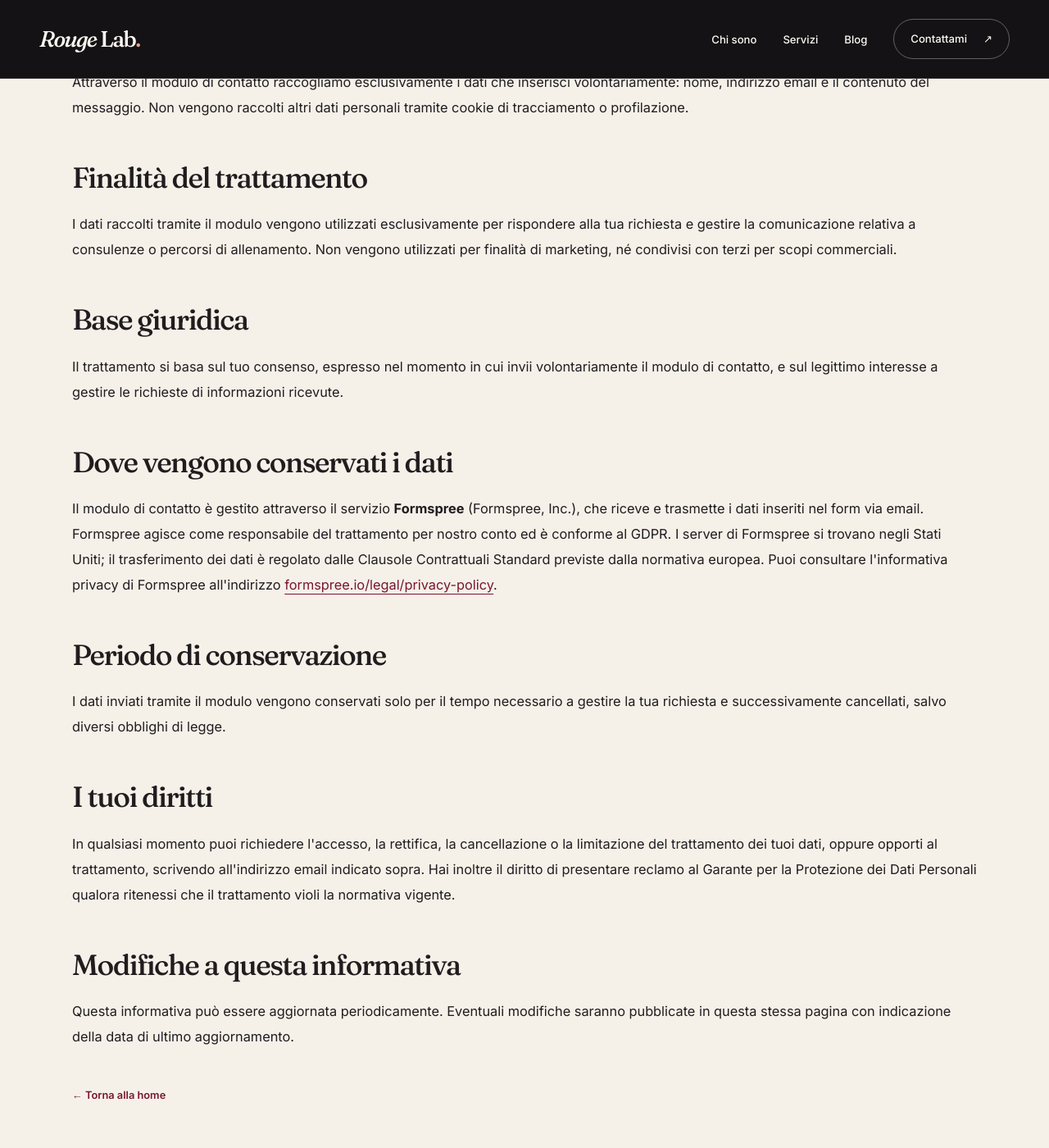
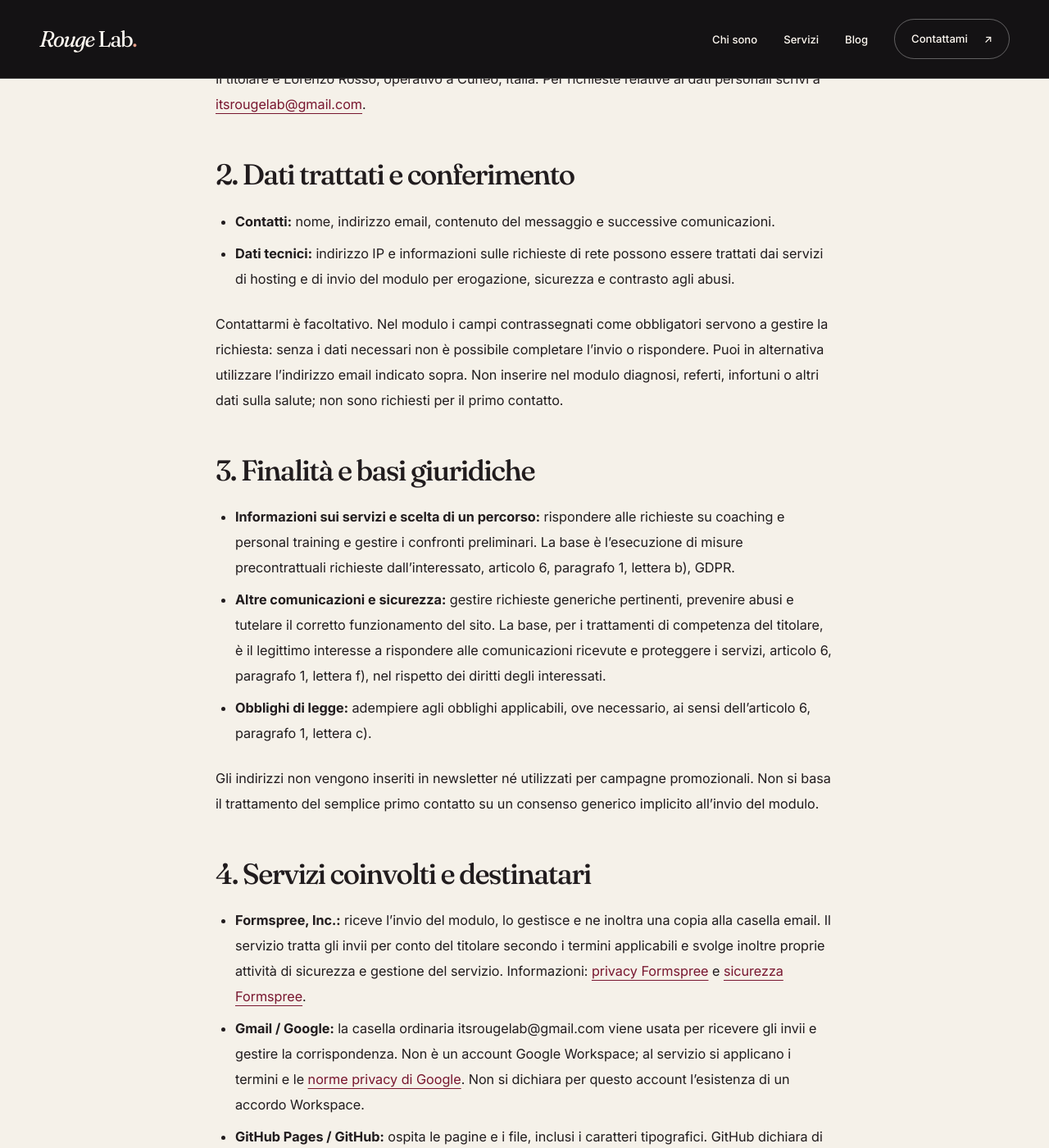
Before and after one commit to lorenzorossoo/Portfolio, a Jekyll site: the page built from privacy.html, in a window 1280 px wide and 1400 px high, scrolled down 584 px. Shown: the whole window at 82% size. Built offline with Jekyll 4.4.1, drawn with Linux system fonts in a browser that asks for light colours; some of the changed text lies outside the part shown.

Commit message:
update privacy, font

```diff
--- a/_layouts/default.html
+++ b/_layouts/default.html
@@ -1,49 +1,30 @@
 <!DOCTYPE html>
-<html lang="it">
-<head>
-<meta charset="UTF-8">
-<meta name="viewport" content="width=device-width, initial-scale=1.0">
-<meta name="theme-color" content="#141214">
+<html lang="it"><head>
+<meta charset="UTF-8"><meta name="viewport" content="width=device-width, initial-scale=1.0"><meta name="theme-color" content="#141214">
 <title>{{ page.title | escape }}{% if page.title %} | {% endif %}Rouge Lab</title>
 <meta name="description" content="{{ page.excerpt | default: site.description | strip_html | normalize_whitespace | escape }}">
+{% if page.noindex %}<meta name="robots" content="noindex,follow">{% endif %}
 <link rel="canonical" href="{{ page.url | absolute_url }}">
 <link rel="stylesheet" href="{{ '/style.css' | relative_url }}">
-<link rel="preconnect" href="https://fonts.googleapis.com">
-<link rel="preconnect" href="https://fonts.gstatic.com" crossorigin>
-<link href="https://fonts.googleapis.com/css2?family=Fraunces:ital,wght@0,500;0,600;0,700;1,500;1,600&family=Inter:wght@400;500;600;700&display=swap" rel="stylesheet">
+<link rel="stylesheet" href="{{ '/fonts.css' | relative_url }}">
 <link rel="icon" href="{{ '/assets/homePage/favicon.jpg' | relative_url }}">
-<meta property="og:site_name" content="Rouge Lab">
-<meta property="og:title" content="{{ page.title | default: site.title | escape }} | Rouge Lab">
+<meta property="og:site_name" content="Rouge Lab"><meta property="og:title" content="{{ page.title | default: site.title | escape }} | Rouge Lab">
 <meta property="og:description" content="{{ page.excerpt | default: site.description | strip_html | normalize_whitespace | escape }}">
-<meta property="og:image" content="{{ '/assets/homePage/logo.jpg' | absolute_url }}">
-<meta property="og:url" content="{{ page.url | absolute_url }}">
+<meta property="og:image" content="{{ '/assets/homePage/logo.jpg' | absolute_url }}"><meta property="og:url" content="{{ page.url | absolute_url }}">
 <meta property="og:type" content="{% if page.layout == 'post' %}article{% else %}website{% endif %}">
-<meta name="twitter:card" content="summary_large_image">
-<meta name="twitter:image" content="{{ '/assets/homePage/logo.jpg' | absolute_url }}">
-<meta name="author" content="Lorenzo Rosso">
-</head>
-<body>
+<meta name="twitter:card" content="summary_large_image"><meta name="twitter:image" content="{{ '/assets/homePage/logo.jpg' | absolute_url }}"><meta name="author" content="Lorenzo Rosso">
+</head><body>
 <a class="skip-link" href="#main-content">Vai al contenuto</a>
-<header class="navbar">
- <div class="nav-inner">
-  <a href="{{ '/' | relative_url }}" class="logo" aria-label="Rouge Lab — Home"><span class="accent">Rouge</span> Lab<span class="brand-dot" aria-hidden="true">.</span></a>
-  <nav aria-label="Navigazione principale">
-   <ul class="nav-links" id="primary-menu">
-    <li class="mobile-only"><a href="{{ '/' | relative_url }}">Home</a></li>
-    <li><a href="{{ '/#chi-sono' | relative_url }}">Chi sono</a></li>
-    <li><a href="{{ '/#servizi' | relative_url }}">Servizi</a></li>
-    <li><a href="{{ '/blog/' | relative_url }}">Blog</a></li>
-    <li><a href="{{ '/#contatti' | relative_url }}" class="btn-nav">Contattami <span aria-hidden="true">↗</span></a></li>
-   </ul>
-  </nav>
-  <button class="menu-toggle" aria-label="Apri menu" aria-expanded="false" aria-controls="primary-menu"><span></span><span></span><span></span></button>
- </div>
-</header>
+<header class="navbar"><div class="nav-inner">
+ <a href="{{ '/' | relative_url }}" class="logo" aria-label="Rouge Lab — Home"><span class="accent">Rouge</span> Lab<span class="brand-dot" aria-hidden="true">.</span></a>
+ <nav aria-label="Navigazione principale"><ul class="nav-links" id="primary-menu">
+ <li class="mobile-only"><a href="{{ '/' | relative_url }}">Home</a></li>
+ <li><a href="{{ '/#chi-sono' | relative_url }}">Chi sono</a></li><li><a href="{{ '/#servizi' | relative_url }}">Servizi</a></li>
+ <li><a href="{{ '/blog/' | relative_url }}">Blog</a></li><li><a href="{{ '/#contatti' | relative_url }}" class="btn-nav">Contattami <span aria-hidden="true">↗</span></a></li>
+ </ul></nav>
+ <button class="menu-toggle" aria-label="Apri menu" aria-expanded="false" aria-controls="primary-menu"><span></span><span></span><span></span></button>
+</div></header>
 <main id="main-content" tabindex="-1">{{ content }}</main>
-<footer class="footer"><div class="container footer-inner">
- <a href="{{ '/' | relative_url }}" class="logo"><span class="accent">Rouge</span> Lab.</a>
- <div><p>&copy; {{ site.time | date: '%Y' }} Lorenzo Rosso – Chinesiologo. Tutti i diritti riservati.</p><a href="{{ '/privacy/' | relative_url }}">Privacy Policy</a></div>
-</div></footer>
-<script src="{{ '/script.js' | relative_url }}" defer></script>
-</body>
-</html>
+<footer class="footer"><div class="container footer-inner"><a href="{{ '/' | relative_url }}" class="logo"><span class="accent">Rouge</span> Lab.</a><div>
+<p>&copy; {{ site.time | date: '%Y' }} Lorenzo Rosso – Chinesiologo. Tutti i diritti riservati.</p><a href="{{ '/privacy/' | relative_url }}">Privacy e cookie</a></div></div></footer>
+<script src="{{ '/script.js' | relative_url }}" defer></script></body></html>
--- /dev/null
+++ b/fonts.css
@@ -0,0 +1,22 @@
+/* Rouge Lab — font locali. File attesi in assets/fonts/, nomi case-sensitive. */
+@font-face {
+  font-family: 'Inter';
+  src: url('assets/fonts/Inter-Variable.ttf') format('truetype');
+  font-style: normal;
+  font-weight: 100 900;
+  font-display: swap;
+}
+@font-face {
+  font-family: 'Fraunces';
+  src: url('assets/fonts/Fraunces-Variable.ttf') format('truetype');
+  font-style: normal;
+  font-weight: 100 900;
+  font-display: swap;
+}
+@font-face {
+  font-family: 'Fraunces';
+  src: url('assets/fonts/Fraunces-Italic-Variable.ttf') format('truetype');
+  font-style: italic;
+  font-weight: 100 900;
+  font-display: swap;
+}
--- a/privacy.html
+++ b/privacy.html
@@ -1,92 +1,35 @@
 ---
 layout: default
-title: Privacy Policy
+title: Privacy e cookie
 permalink: /privacy/
 ---
-
-<section class="section">
-  <div class="container">
-    <h1>Privacy Policy</h1>
-
-    <p class="article-meta">Ultimo aggiornamento: 24 settembre 2026</p>
-
-    <div class="article-body">
-      <p>
-        La presente informativa descrive come vengono trattati i dati
-        personali raccolti attraverso il modulo di contatto presente su
-        questo sito, in conformità al Regolamento (UE) 2016/679 (GDPR).
-      </p>
-
-      <h2>Titolare del trattamento</h2>
-      <p>
-        Il titolare del trattamento dei dati è Lorenzo Rosso. Per qualsiasi
-        richiesta relativa ai tuoi dati personali puoi scrivere a
-        <a href="mailto:itsrougelab@gmail.com">itsrougelab@gmail.com</a>.
-      </p>
-
-      <h2>Quali dati raccogliamo</h2>
-      <p>
-        Attraverso il modulo di contatto raccogliamo esclusivamente i dati
-        che inserisci volontariamente: nome, indirizzo email e il contenuto
-        del messaggio. Non vengono raccolti altri dati personali tramite
-        cookie di tracciamento o profilazione.
-      </p>
-
-      <h2>Finalità del trattamento</h2>
-      <p>
-        I dati raccolti tramite il modulo vengono utilizzati esclusivamente
-        per rispondere alla tua richiesta e gestire la comunicazione relativa
-        a consulenze o percorsi di allenamento. Non vengono utilizzati per
-        finalità di marketing, né condivisi con terzi per scopi commerciali.
-      </p>
-
-      <h2>Base giuridica</h2>
-      <p>
-        Il trattamento si basa sul tuo consenso, espresso nel momento in cui
-        invii volontariamente il modulo di contatto, e sul legittimo
-        interesse a gestire le richieste di informazioni ricevute.
-      </p>
-
-      <h2>Dove vengono conservati i dati</h2>
-      <p>
-        Il modulo di contatto è gestito attraverso il servizio
-        <strong>Formspree</strong> (Formspree, Inc.), che riceve e trasmette
-        i dati inseriti nel form via email. Formspree agisce come responsabile
-        del trattamento per nostro conto ed è conforme al GDPR. I server di
-        Formspree si trovano negli Stati Uniti; il trasferimento dei dati è
-        regolato dalle Clausole Contrattuali Standard previste dalla
-        normativa europea. Puoi consultare l'informativa privacy di Formspree
-        all'indirizzo
-        <a href="https://formspree.io/legal/privacy-policy" target="_blank" rel="noopener">formspree.io/legal/privacy-policy</a>.
-      </p>
-
-      <h2>Periodo di conservazione</h2>
-      <p>
-        I dati inviati tramite il modulo vengono conservati solo per il
-        tempo necessario a gestire la tua richiesta e successivamente
-        cancellati, salvo diversi obblighi di legge.
-      </p>
-
-      <h2>I tuoi diritti</h2>
-      <p>
-        In qualsiasi momento puoi richiedere l'accesso, la rettifica, la
-        cancellazione o la limitazione del trattamento dei tuoi dati, oppure
-        opporti al trattamento, scrivendo all'indirizzo email indicato sopra.
-        Hai inoltre il diritto di presentare reclamo al Garante per la
-        Protezione dei Dati Personali qualora ritenessi che il trattamento
-        violi la normativa vigente.
-      </p>
-
-      <h2>Modifiche a questa informativa</h2>
-      <p>
-        Questa informativa può essere aggiornata periodicamente. Eventuali
-        modifiche saranno pubblicate in questa stessa pagina con indicazione
-        della data di ultimo aggiornamento.
-      </p>
-    </div>
-
-    <p style="margin-top: 40px;">
-      <a href="{{ '/' | relative_url }}" class="back-link">&larr; Torna alla home</a>
-    </p>
-  </div>
-</section>
+<section class="section"><div class="container article-container">
+<p class="eyebrow">Rouge Lab / Informazioni sui dati</p><h1>Privacy e cookie</h1>
+<p class="article-meta">Ultimo aggiornamento: 6 novembre 2026 — font ospitati localmente</p>
+<div class="article-body">
+<p>Questa informativa descrive il trattamento dei dati personali durante la navigazione sul sito Rouge Lab e quando contatti Lorenzo Rosso tramite il modulo o via email, ai sensi dell’articolo 13 del Regolamento (UE) 2016/679 (GDPR). Non disciplina la raccolta di dati sanitari o il trattamento di dati nell’ambito di un percorso di coaching già avviato, per i quali sono necessarie informazioni specifiche.</p>
+<h2>1. Titolare e contatti</h2>
+<p>Il titolare è Lorenzo Rosso, operativo a Cuneo, Italia. Per richieste relative ai dati personali scrivi a <a href="mailto:itsrougelab@gmail.com">itsrougelab@gmail.com</a>.</p>
+<h2>2. Dati trattati e conferimento</h2>
+<ul><li><strong>Contatti:</strong> nome, indirizzo email, contenuto del messaggio e successive comunicazioni.</li><li><strong>Dati tecnici:</strong> indirizzo IP e informazioni sulle richieste di rete possono essere trattati dai servizi di hosting e di invio del modulo per erogazione, sicurezza e contrasto agli abusi.</li></ul>
+<p>Contattarmi è facoltativo. Nel modulo i campi contrassegnati come obbligatori servono a gestire la richiesta: senza i dati necessari non è possibile completare l’invio o rispondere. Puoi in alternativa utilizzare l’indirizzo email indicato sopra. Non inserire nel modulo diagnosi, referti, infortuni o altri dati sulla salute; non sono richiesti per il primo contatto.</p>
+<h2>3. Finalità e basi giuridiche</h2>
+<ul><li><strong>Informazioni sui servizi e scelta di un percorso:</strong> rispondere alle richieste su coaching e personal training e gestire i confronti preliminari. La base è l’esecuzione di misure precontrattuali richieste dall’interessato, articolo 6, paragrafo 1, lettera b), GDPR.</li><li><strong>Altre comunicazioni e sicurezza:</strong> gestire richieste generiche pertinenti, prevenire abusi e tutelare il corretto funzionamento del sito. La base, per i trattamenti di competenza del titolare, è il legittimo interesse a rispondere alle comunicazioni ricevute e proteggere i servizi, articolo 6, paragrafo 1, lettera f), nel rispetto dei diritti degli interessati.</li><li><strong>Obblighi di legge:</strong> adempiere agli obblighi applicabili, ove necessario, ai sensi dell’articolo 6, paragrafo 1, lettera c).</li></ul>
+<p>Gli indirizzi non vengono inseriti in newsletter né utilizzati per campagne promozionali. Non si basa il trattamento del semplice primo contatto su un consenso generico implicito all’invio del modulo.</p>
+<h2>4. Servizi coinvolti e destinatari</h2>
+<ul><li><strong>Formspree, Inc.:</strong> riceve l’invio del modulo, lo gestisce e ne inoltra una copia alla casella email. Il servizio tratta gli invii per conto del titolare secondo i termini applicabili e svolge inoltre proprie attività di sicurezza e gestione del servizio. Informazioni: <a href="https://formspree.io/legal/privacy-policy" rel="noopener" target="_blank">privacy Formspree</a> e <a href="https://formspree.io/security/" rel="noopener" target="_blank">sicurezza Formspree</a>.</li><li><strong>Gmail / Google:</strong> la casella ordinaria itsrougelab@gmail.com viene usata per ricevere gli invii e gestire la corrispondenza. Non è un account Google Workspace; al servizio si applicano i termini e le <a href="https://policies.google.com/privacy?hl=it" rel="noopener" target="_blank">norme privacy di Google</a>. Non si dichiara per questo account l’esistenza di un accordo Workspace.</li><li><strong>GitHub Pages / GitHub:</strong> ospita le pagine e i file, inclusi i caratteri tipografici. GitHub dichiara di registrare l’indirizzo IP dei visitatori di Pages per motivi di sicurezza. Informazioni: <a href="https://docs.github.com/en/pages/getting-started-with-github-pages/what-is-github-pages" rel="noopener" target="_blank">GitHub Pages</a> e <a href="https://docs.github.com/en/site-policy/privacy-policies/github-general-privacy-statement" rel="noopener" target="_blank">privacy GitHub</a>.</li></ul>
+<p>I caratteri Fraunces e Inter sono distribuiti insieme ai file del sito, con le rispettive licenze. Il caricamento dei caratteri non richiede connessioni ai server Google Fonts. Questa scelta riguarda soltanto la distribuzione dei font: restano i servizi esterni di hosting, modulo e posta descritti sopra.</p>
+<p>I dati non sono pubblicati dal titolare o venduti. Possono essere comunicati alle autorità quando richiesto dalla legge e a soggetti autorizzati nei limiti necessari. Seguendo i collegamenti a siti social o altri siti esterni si applicano le rispettive informative: nel sito i collegamenti social sono semplici link, non feed incorporati.</p>
+<h2>5. Trattamenti fuori dallo Spazio economico europeo</h2>
+<p>I fornitori indicati possono trattare dati anche negli Stati Uniti o in altri Paesi esterni allo SEE. Formspree dichiara di ospitare i servizi negli Stati Uniti e di utilizzare Clausole Contrattuali Standard (SCC) come responsabile del trattamento. GitHub dichiara di aderire al Data Privacy Framework UE-USA; Google descrive i propri meccanismi per i trasferimenti nella documentazione privacy e nei termini applicabili. Il meccanismo pertinente dipende dal fornitore, dal servizio e dai termini applicabili: la sola presenza di questa informativa non costituisce un accordo con i fornitori. Puoi scrivere al titolare per informazioni sulle garanzie pertinenti e su come ottenerne copia.</p>
+<h2>6. Tempi di conservazione</h2>
+<ul><li><strong>Richieste senza avvio di un percorso:</strong> le copie nella casella del titolare vengono cancellate entro 12 mesi dall’ultimo scambio, salvo necessità documentate di conservazione per obblighi di legge o tutela di diritti, limitatamente ai dati necessari.</li><li><strong>Archivio Formspree:</strong> il piano gratuito attualmente utilizzato prevede uno storico delle richieste di 30 giorni. Questo limite non significa che tutte le copie tecniche, i log o i backup dei fornitori siano cancellati nello stesso momento e non cancella i messaggi già ricevuti in Gmail.</li><li><strong>Percorsi avviati:</strong> la documentazione e la corrispondenza necessarie al rapporto sono gestite in base alla relativa finalità, agli obblighi applicabili e all’informativa pertinente fornita all’avvio.</li><li><strong>Log e copie tecniche dei fornitori:</strong> seguono i tempi e i criteri descritti dai fornitori per sicurezza, obblighi e gestione dei propri sistemi; il titolare non ne imposta automaticamente la cancellazione con il codice del sito.</li></ul>
+<h2>7. Cookie, statistiche e Search Console</h2>
+<p>Il codice del sito non installa cookie di profilazione, Google Analytics, Meta Pixel o strumenti equivalenti. Non sono presenti newsletter o contenuti social incorporati. Search Console è utilizzato per monitorare indicizzazione e visibilità su Google: la verifica della proprietà tramite file HTML non è un tag di tracciamento dei visitatori. Il codice del sito non salva messaggi nel localStorage o nel sessionStorage del browser.</p>
+<p>Non viene usato il servizio remoto Google Fonts per caricare i caratteri. L’invio del modulo comporta comunque le comunicazioni di rete descritte sopra. Eventuali pagine esterne aperte dall’utente seguono le rispettive regole. Se vengono introdotti nuovi strumenti, l’informativa e, ove necessario, i meccanismi di consenso dovranno essere aggiornati prima della loro attivazione.</p>
+<h2>8. Diritti</h2>
+<p>Alle condizioni previste dagli articoli 15–22 GDPR puoi chiedere accesso, rettifica, cancellazione, limitazione e, quando applicabile, portabilità dei dati. Puoi opporti ai trattamenti fondati sul legittimo interesse per motivi legati alla tua situazione particolare. Se un futuro trattamento si baserà sul consenso, potrai revocarlo senza pregiudicare la liceità del trattamento precedente alla revoca.</p>
+<p>Invia la richiesta a <a href="mailto:itsrougelab@gmail.com">itsrougelab@gmail.com</a>. Il titolare risponde nei termini previsti dal GDPR. Hai diritto di proporre reclamo al <a href="https://www.garanteprivacy.it/" rel="noopener" target="_blank">Garante per la protezione dei dati personali</a> o all’autorità competente.</p>
+<h2>9. Decisioni automatizzate e aggiornamenti</h2>
+<p>Il titolare non usa i dati di contatto per decisioni unicamente automatizzate con effetti giuridici o analogamente significativi né per profilazione commerciale. I fornitori possono applicare controlli tecnici antispam e di sicurezza. L’informativa sarà aggiornata in caso di cambiamenti nei servizi e nei trattamenti; la data di revisione è indicata all’inizio.</p>
+</div><a class="back-link" href="{{ '/' | relative_url }}">← Torna alla home</a></div></section>
```
Also changed, not shown: ISTRUZIONI.txt (added, +22 -0 lines), NOTE-PRIVACY.md (added, +15 -0 lines), 2 other files.
